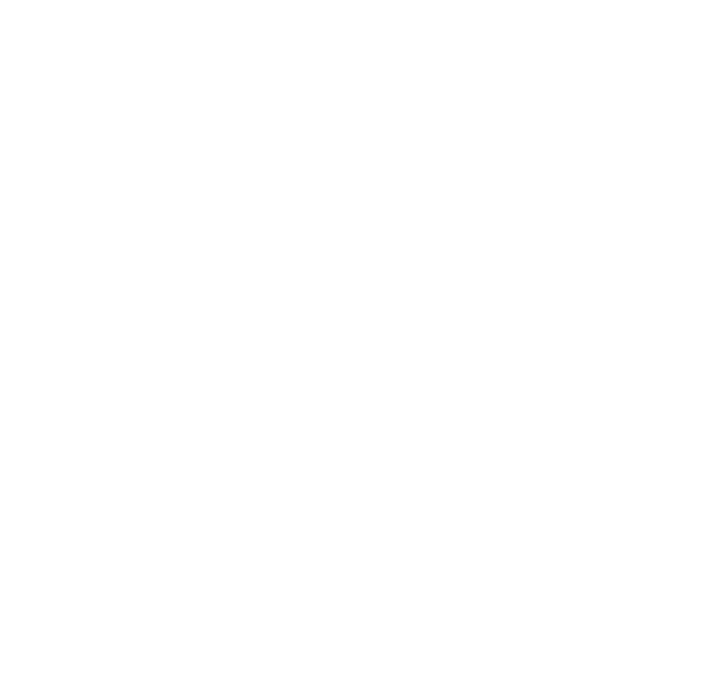
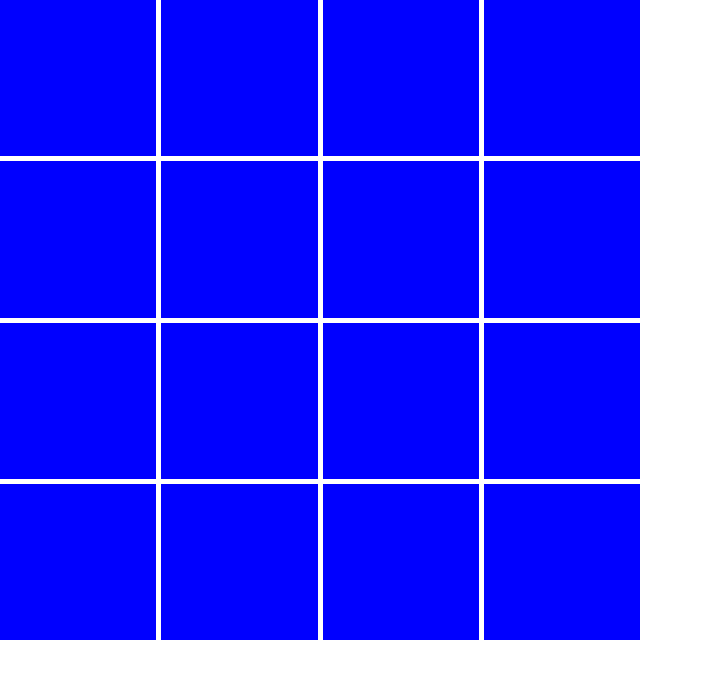
Before and after one commit to tho-daskalakis/etch-a-sketch, a plain HTML site: page index.html in a window 1280 px wide. Shown: the whole page, without its empty margins (0-703 px from the left). Drawn offline with Linux system fonts and the light colour scheme.

Commit message:
Make 4x4 grid visible

```diff
--- a/index.html
+++ b/index.html
@@ -4,9 +4,11 @@
     <meta charset="UTF-8">
     <meta http-equiv="X-UA-Compatible" content="IE=edge">
     <meta name="viewport" content="width=device-width, initial-scale=1.0">
+    <link rel="stylesheet" href="./styles.css">
+    <script src="./script.js" defer></script>
     <title>Sketchpad</title>
 </head>
 <body>
-
+    <div id="container"></div>
 </body>
 </html>
--- a/script.js
+++ b/script.js
@@ -0,0 +1,9 @@
+const container = document.querySelector('#container');
+
+
+// Create divs in container
+for (let i = 0; i < 16; i++) {
+    let div = document.createElement('div');
+    div.id = i + 1;
+    container.appendChild(div);
+}
--- a/styles.css
+++ b/styles.css
@@ -0,0 +1,17 @@
+body {
+    margin: 0%;
+}
+
+#container {
+    display: grid;
+    grid-template-columns: repeat(4, 1fr);
+    grid-template-rows: repeat(4, 1fr);
+    gap: 5px;
+    max-height: 80vh;
+    max-width: 80vh;
+}
+
+#container div {
+    background-color: blue;
+    aspect-ratio: 1;
+}
```
